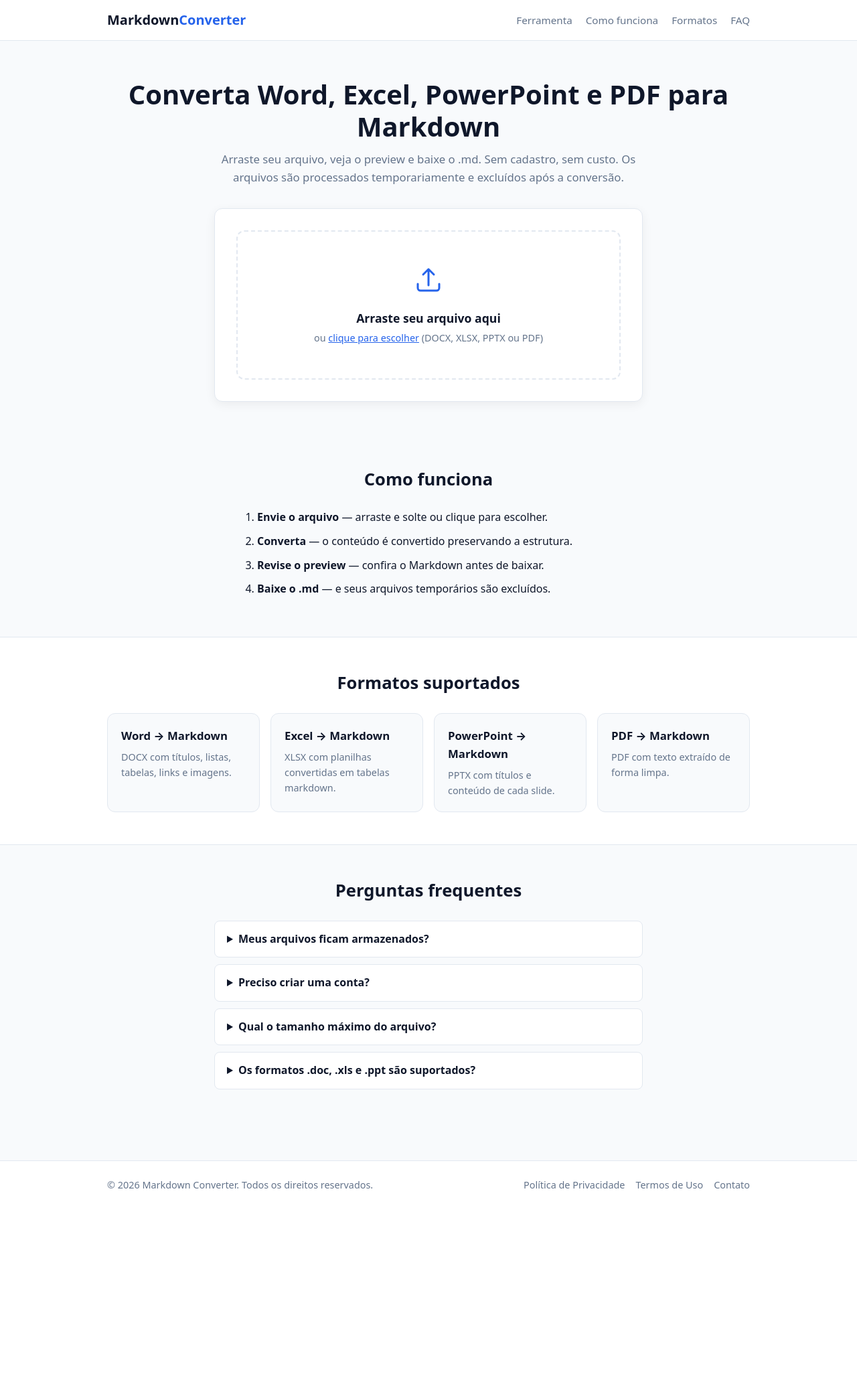
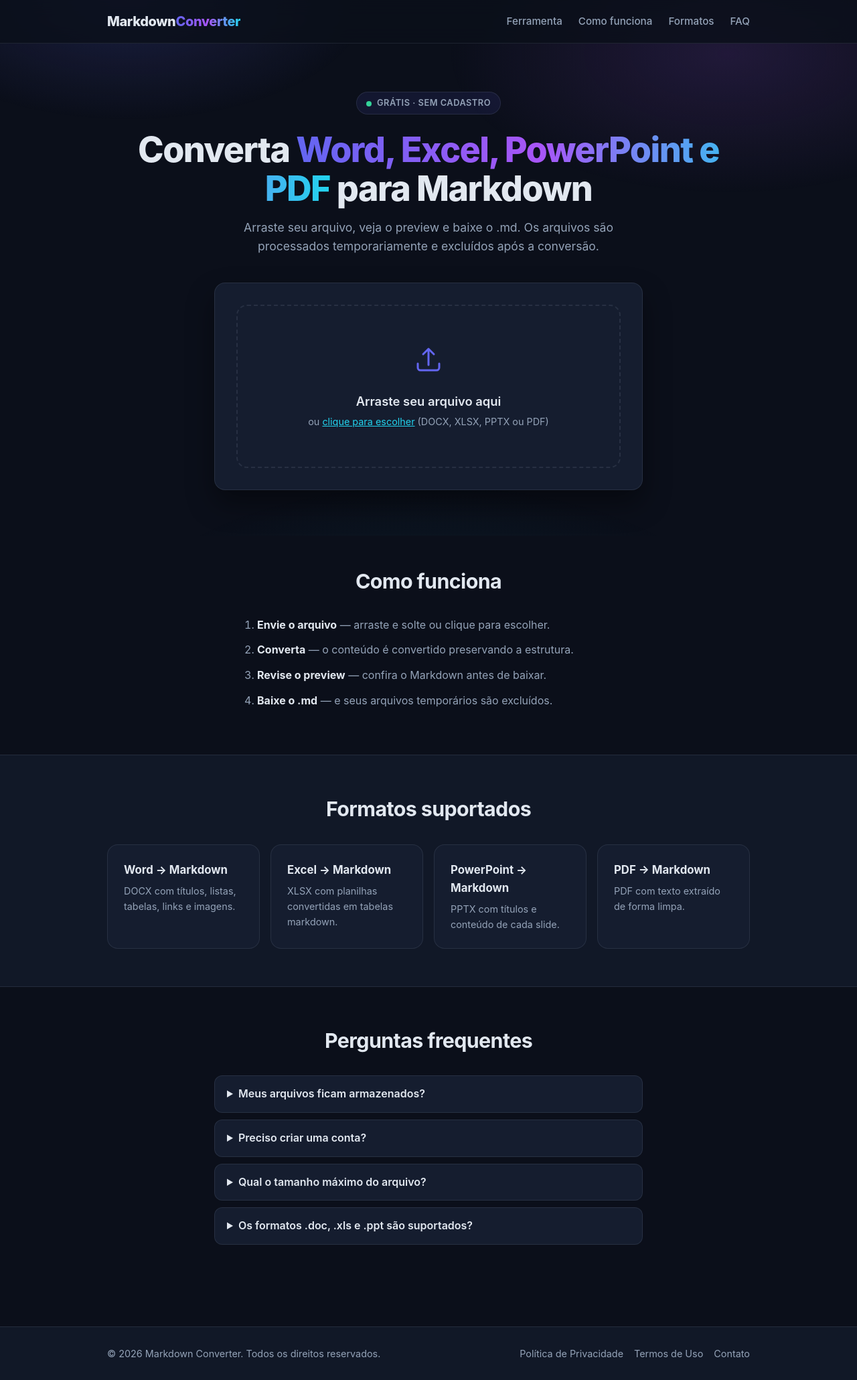
Before and after one commit to imlumachado/markdown-converter, a FastAPI app: page / in a window 1280 px wide. Shown: the whole page at 67% size. Before the commit the page ends 1775 px from the top, so only its background shows below. Run offline with FastAPI, Linux system fonts and the light colour scheme; some libraries are stand-ins or nearby versions.

Commit message:
feat: rebranding completo - tema dark azul-roxa com gradientes e tipografia refinada

```diff
--- a/app/templates/index.html
+++ b/app/templates/index.html
@@ -23,8 +23,7 @@
 <body>
   <header class="site-header">
     <div class="container">
-      <a href="/" class="logo">Markdown<span>Converter</span></a>
-      <nav class="main-nav">
+      <a href="/" class="logo">Markdown<span>Converter</span></a>      <nav class="main-nav">
         <a href="/#tool">Ferramenta</a>
         <a href="/#how-it-works">Como funciona</a>
         <a href="/#formats">Formatos</a>
@@ -36,8 +35,9 @@
   <main>
     <section class="hero">
       <div class="container">
-        <h1>Converta Word, Excel, PowerPoint e PDF para Markdown</h1>
-        <p class="subtitle">Arraste seu arquivo, veja o preview e baixe o .md. Sem cadastro, sem custo. Os arquivos são processados temporariamente e excluídos após a conversão.</p>
+        <span class="badge"><span class="dot"></span>Grátis · Sem cadastro</span>
+        <h1>Converta <span class="gradient-text">Word, Excel, PowerPoint e PDF</span> para Markdown</h1>
+        <p class="subtitle">Arraste seu arquivo, veja o preview e baixe o .md. Os arquivos são processados temporariamente e excluídos após a conversão.</p>
 
         <div id="tool" class="tool-card">
           <div id="drop-zone" class="drop-zone" role="button" tabindex="0" aria-label="Enviar arquivo">
--- a/static/css/style.css
+++ b/static/css/style.css
@@ -1,14 +1,22 @@
 :root {
-  --primary: #2563eb;
-  --primary-dark: #1d4ed8;
-  --bg: #f8fafc;
-  --card: #ffffff;
-  --text: #0f172a;
-  --muted: #64748b;
-  --border: #e2e8f0;
-  --error: #dc2626;
-  --success: #16a34a;
-  --radius: 12px;
+  --bg: #0b0f1a;
+  --bg-soft: #111827;
+  --card: #151d2f;
+  --card-border: rgba(148, 163, 184, 0.14);
+  --text: #e2e8f0;
+  --muted: #94a3b8;
+  --border: #1f2937;
+  --primary: #6366f1;
+  --primary-2: #a855f7;
+  --accent: #22d3ee;
+  --error: #f87171;
+  --success: #34d399;
+  --warning-bg: rgba(250, 204, 21, 0.08);
+  --warning-border: rgba(250, 204, 21, 0.35);
+  --warning-text: #fde68a;
+  --radius: 16px;
+  --shadow: 0 20px 40px rgba(0, 0, 0, 0.4);
+  --font: "Inter", "Segoe UI", system-ui, -apple-system, Roboto, sans-serif;
 }
 
 * {
@@ -17,11 +25,28 @@
   padding: 0;
 }
 
+html {
+  scroll-behavior: smooth;
+}
+
 body {
-  font-family: system-ui, -apple-system, "Segoe UI", Roboto, sans-serif;
+  font-family: var(--font);
   background: var(--bg);
   color: var(--text);
   line-height: 1.6;
+  -webkit-font-smoothing: antialiased;
+}
+
+body::before {
+  content: "";
+  position: fixed;
+  inset: 0;
+  z-index: -1;
+  background:
+    radial-gradient(600px 300px at 15% 0%, rgba(99, 102, 241, 0.18), transparent 60%),
+    radial-gradient(700px 350px at 85% 10%, rgba(168, 85, 247, 0.14), transparent 60%),
+    radial-gradient(800px 400px at 50% 120%, rgba(34, 211, 238, 0.08), transparent 60%);
+  pointer-events: none;
 }
 
 .container {
@@ -31,8 +56,9 @@ body {
 
 /* Header */
 .site-header {
-  background: var(--card);
-  border-bottom: 1px solid var(--border);
+  background: rgba(11, 15, 26, 0.8);
+  backdrop-filter: blur(12px);
+  border-bottom: 1px solid var(--card-border);
   position: sticky;
   top: 0;
   z-index: 10;
@@ -42,7 +68,7 @@ body {
   display: flex;
   align-items: center;
   justify-content: space-between;
-  padding: 14px 0;
+  padding: 16px 0;
 }
 
 .logo {
@@ -50,80 +76,122 @@ body {
   font-weight: 800;
   color: var(--text);
   text-decoration: none;
+  letter-spacing: -0.02em;
 }
 
 .logo span {
-  color: var(--primary);
+  background: linear-gradient(90deg, var(--primary), var(--primary-2), var(--accent));
+  -webkit-background-clip: text;
+  background-clip: text;
+  -webkit-text-fill-color: transparent;
+  color: transparent;
 }
 
 .main-nav {
   display: flex;
-  gap: 20px;
+  gap: 24px;
 }
 
 .main-nav a {
   color: var(--muted);
   text-decoration: none;
   font-size: 0.95rem;
+  font-weight: 500;
+  transition: color 0.2s;
 }
 
 .main-nav a:hover {
-  color: var(--primary);
+  color: var(--text);
 }
 
 /* Hero */
 .hero {
-  padding: 56px 0 48px;
+  padding: 72px 0 56px;
   text-align: center;
 }
 
+.badge {
+  display: inline-block;
+  padding: 6px 14px;
+  border-radius: 999px;
+  border: 1px solid var(--card-border);
+  background: rgba(99, 102, 241, 0.1);
+  color: var(--muted);
+  font-size: 0.8rem;
+  font-weight: 600;
+  letter-spacing: 0.04em;
+  text-transform: uppercase;
+  margin-bottom: 24px;
+}
+
+.badge .dot {
+  display: inline-block;
+  width: 8px;
+  height: 8px;
+  border-radius: 50%;
+  background: var(--success);
+  margin-right: 8px;
+  vertical-align: middle;
+}
+
 .hero h1 {
-  font-size: clamp(1.75rem, 4vw, 2.5rem);
-  line-height: 1.2;
-  margin-bottom: 12px;
+  font-size: clamp(2rem, 5vw, 3.25rem);
+  line-height: 1.1;
+  letter-spacing: -0.03em;
+  margin-bottom: 16px;
+  font-weight: 800;
+}
+
+.gradient-text {
+  background: linear-gradient(90deg, var(--primary), var(--primary-2), var(--accent));
+  -webkit-background-clip: text;
+  background-clip: text;
+  -webkit-text-fill-color: transparent;
+  color: transparent;
 }
 
 .subtitle {
   color: var(--muted);
   max-width: 640px;
-  margin: 0 auto 32px;
-  font-size: 1.05rem;
+  margin: 0 auto 40px;
+  font-size: 1.1rem;
 }
 
 /* Tool card */
 .tool-card {
   background: var(--card);
-  border: 1px solid var(--border);
+  border: 1px solid var(--card-border);
   border-radius: var(--radius);
   padding: 32px;
   max-width: 640px;
   margin: 0 auto;
-  box-shadow: 0 4px 16px rgba(2, 6, 23, 0.06);
+  box-shadow: var(--shadow);
   text-align: left;
 }
 
 .drop-zone {
-  border: 2px dashed var(--border);
+  border: 2px dashed var(--card-border);
   border-radius: var(--radius);
-  padding: 48px 24px;
+  padding: 56px 24px;
   text-align: center;
   cursor: pointer;
-  transition: border-color 0.2s, background 0.2s;
+  transition: border-color 0.2s, background 0.2s, transform 0.2s;
 }
 
 .drop-zone:hover,
 .drop-zone.dragging {
   border-color: var(--primary);
-  background: #eff6ff;
+  background: rgba(99, 102, 241, 0.08);
+  transform: translateY(-2px);
 }
 
 .drop-icon {
   color: var(--primary);
-  margin-bottom: 12px;
+  margin-bottom: 16px;
 }
 
 .drop-title {
-  font-size: 1.1rem;
+  font-size: 1.15rem;
   font-weight: 600;
   margin-bottom: 4px;
 }
@@ -134,7 +202,7 @@ body {
 }
 
 .drop-hint span {
-  color: var(--primary);
+  color: var(--accent);
   text-decoration: underline;
 }
 
@@ -261,19 +332,20 @@ body {
 
 /* Sections */
 .section {
-  padding: 48px 0;
+  padding: 56px 0;
 }
 
 .section-alt {
-  background: var(--card);
-  border-top: 1px solid var(--border);
-  border-bottom: 1px solid var(--border);
+  background: var(--bg-soft);
+  border-top: 1px solid var(--card-border);
+  border-bottom: 1px solid var(--card-border);
 }
 
 .section h2 {
   text-align: center;
-  margin-bottom: 24px;
-  font-size: 1.6rem;
+  margin-bottom: 28px;
+  font-size: clamp(1.5rem, 3vw, 1.9rem);
+  letter-spacing: -0.02em;
 }
 
 .steps {
@@ -283,7 +355,12 @@ body {
 }
 
 .steps li {
-  margin: 10px 0;
+  margin: 12px 0;
+  color: var(--muted);
+}
+
+.steps strong {
+  color: var(--text);
 }
 
 .formats-grid {
@@ -293,10 +370,16 @@ body {
 }
 
 .format-card {
-  background: var(--bg);
-  border: 1px solid var(--border);
+  background: var(--card);
+  border: 1px solid var(--card-border);
   border-radius: var(--radius);
-  padding: 20px;
+  padding: 24px;
+  transition: transform 0.2s, border-color 0.2s;
+}
+
+.format-card:hover {
+  transform: translateY(-4px);
+  border-color: var(--primary);
 }
 
 .format-card h3 {
@@ -312,8 +395,8 @@ body {
 /* FAQ */
 #faq details {
   background: var(--card);
-  border: 1px solid var(--border);
-  border-radius: 8px;
+  border: 1px solid var(--card-border);
+  border-radius: 12px;
   padding: 14px 18px;
   margin-bottom: 10px;
   max-width: 640px;
@@ -333,10 +416,10 @@ body {
 
 /* Footer */
 .site-footer {
-  background: var(--card);
-  border-top: 1px solid var(--border);
-  padding: 24px 0;
-  margin-top: 48px;
+  background: var(--bg-soft);
+  border-top: 1px solid var(--card-border);
+  padding: 28px 0;
+  margin-top: 56px;
 }
 
 .site-footer .container {
@@ -360,11 +443,28 @@ body {
 }
 
 .site-footer a:hover {
-  color: var(--primary);
+  color: var(--text);
+}
+
+/* Scrollbar */
+::-webkit-scrollbar {
+  width: 10px;
+  height: 10px;
+}
+::-webkit-scrollbar-track {
+  background: var(--bg);
+}
+::-webkit-scrollbar-thumb {
+  background: var(--border);
+  border-radius: 5px;
+}
+::-webkit-scrollbar-thumb:hover {
+  background: var(--muted);
 }
 
 @media (max-width: 640px) {
   .main-nav { display: none; }
   .tool-card { padding: 20px; }
-  .drop-zone { padding: 32px 16px; }
+  .drop-zone { padding: 40px 16px; }
+  .hero { padding: 48px 0 40px; }
 }
```
Also changed, not shown: other parts of static/css/style.css (+18 -15 lines).
